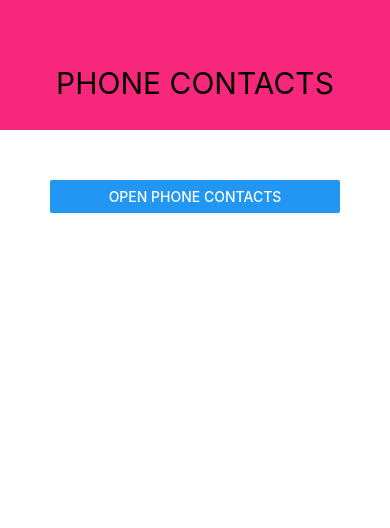
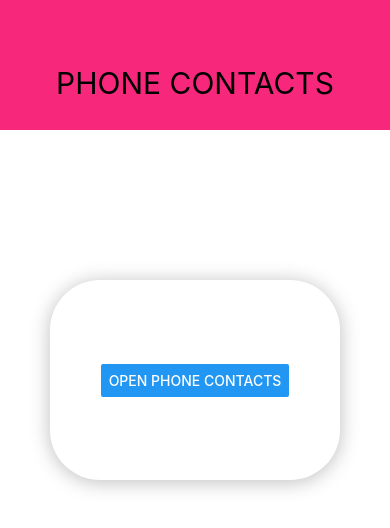
Before and after one commit to saranyavinjarapu/PhoneContacts_ReactNative, a React Native app: screen / in a window 390 px wide. Shown: the top 528 px of the page. Built offline with nearby package versions, Linux system fonts and the light colour scheme.

Commit message:
added styling to open contacts button and the container

```diff
--- a/screens/OpenContactsMainScreen.js
+++ b/screens/OpenContactsMainScreen.js
@@ -4,8 +4,9 @@ import { StyleSheet, View, Button, Alert } from "react-native";
 const OpenContactsMainScreen = () => {
   return (
     <View style={styles.screen}>
-      <View>
+      <View style={styles.buttonContainer}>
         <Button
+          textStyle={{ color: "#FFFFFF", fontSize: 400 }}
           title="OPEN PHONE CONTACTS"
           onPress={() => console.log("open contacts button clicked")}
           style={styles.openContactButton}
@@ -20,6 +21,26 @@ const styles = StyleSheet.create({
     flex: 1,
     padding: 50,
   },
+  buttonContainer: {
+    flexDirection: "row",
+    alignItems: "center",
+    width: "100%",
+    justifyContent: "center",
+    height: 200,
+    shadowColor: "black",
+    shadowOffset: { width: 0, height: 2 },
+    shadowRadius: 20,
+    shadowOpacity: 0.26,
+    backgroundColor: "white",
+    elevation: 15,
+    padding: 20,
+    borderRadius: 50,
+    marginTop: 100,
+  },
+  openContactButton: {
+    borderColor: "black",
+    borderWidth: 5,
+  },
 });
 
 export default OpenContactsMainScreen;
```
